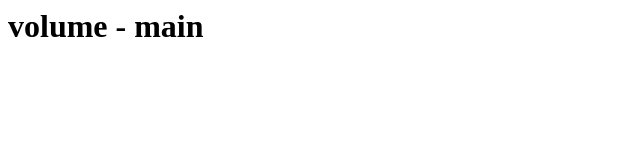
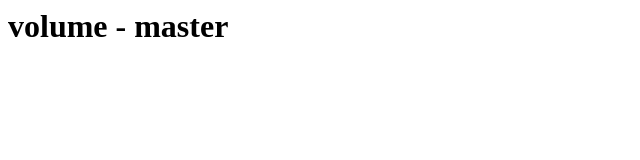
Before and after one commit to avshelke1996/volume_practise, a plain HTML site: page index.html in a window 1280 px wide. Shown: the full height of the page, 0-640 px from the left. Drawn offline with Linux system fonts and the light colour scheme.

Commit message:
jenkins file added and index updated

```diff
--- a/index.html
+++ b/index.html
@@ -1 +1 @@
-<h1>volume - main</h1>
+<h1>volume - master</h1>
```
Also changed, not shown: 1 other file.
